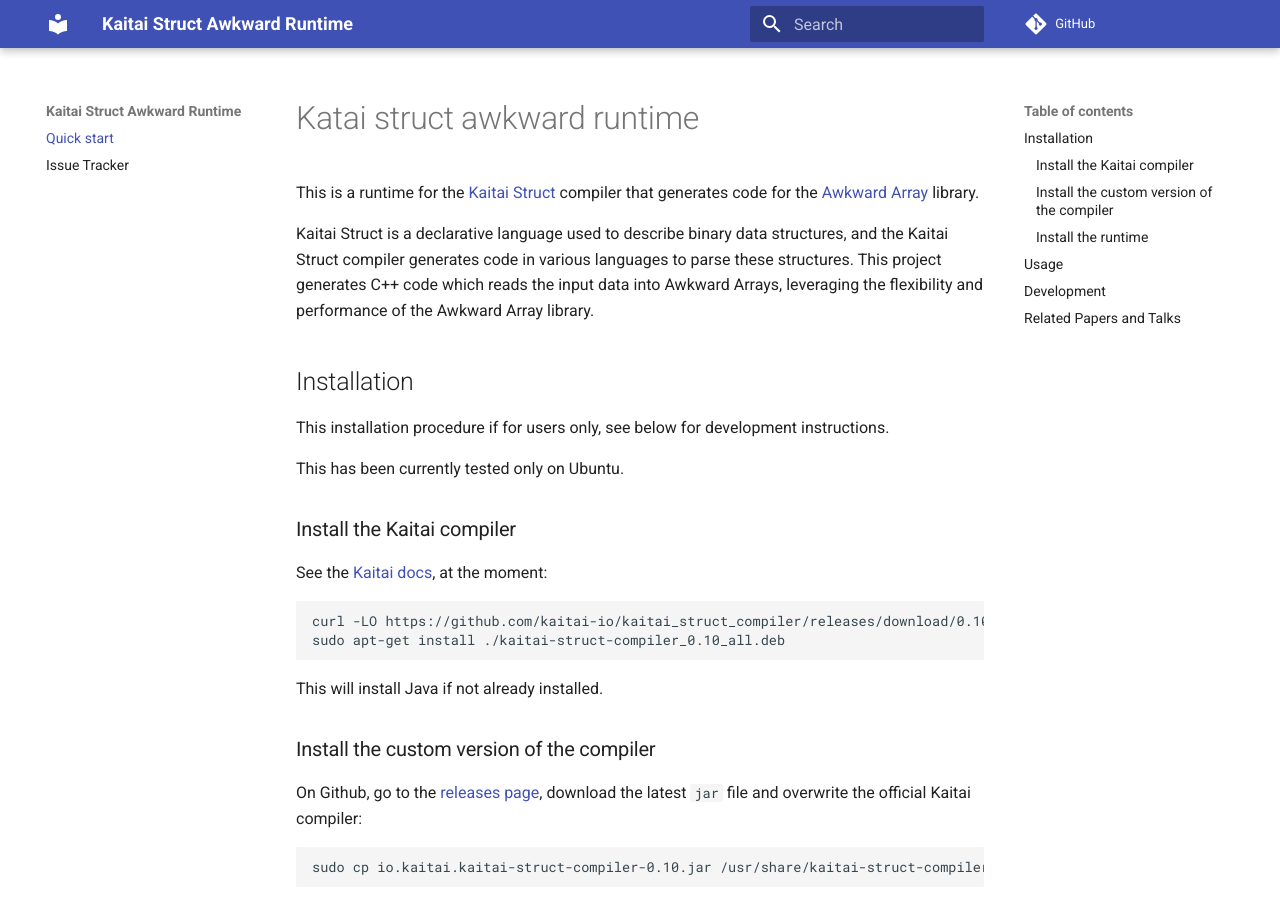
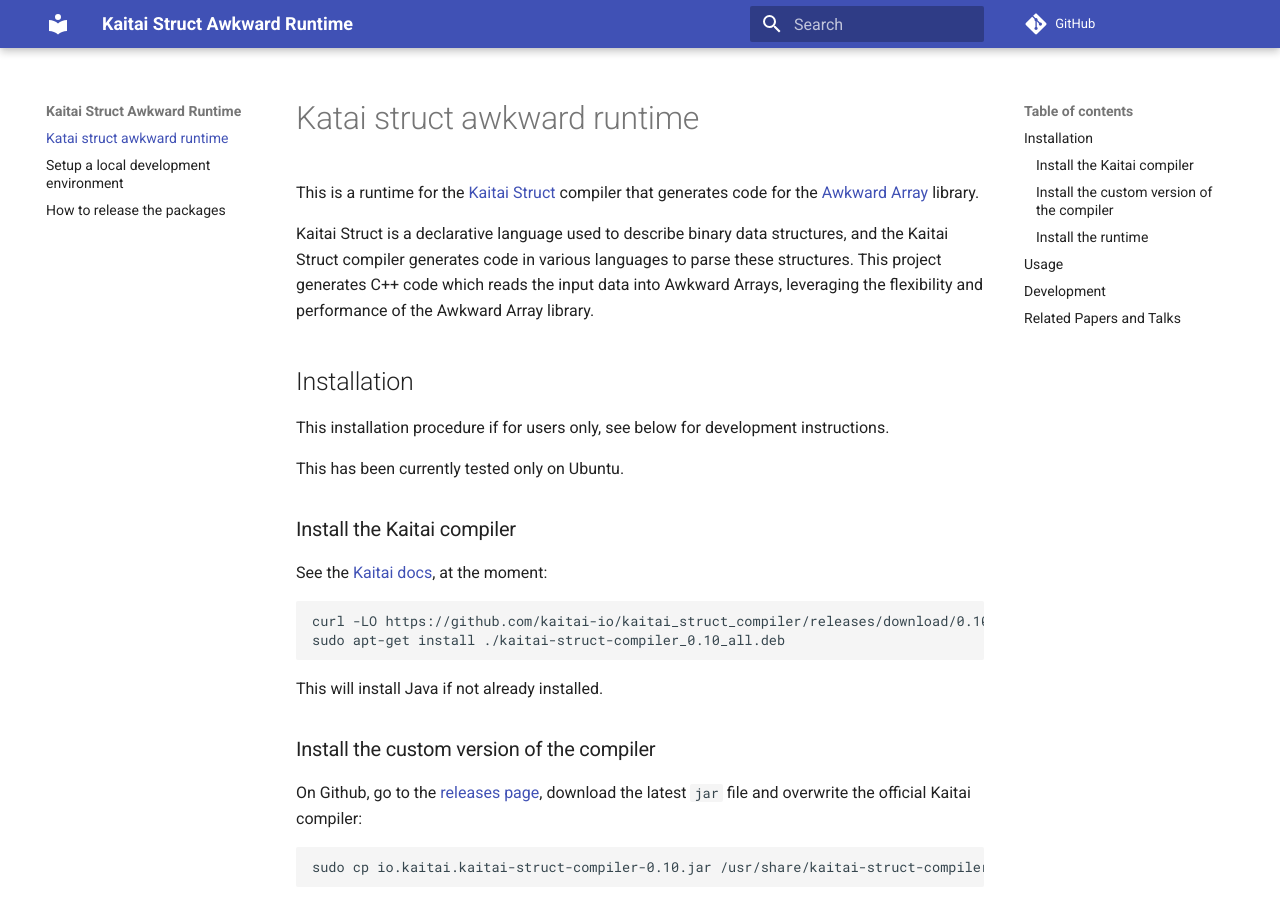
Before and after one commit to det-lab/kaitai_struct_awkward_runtime, an MkDocs documentation site: the page built from docs/index.md, in a window 1280 px wide and 900 px high. Built offline with MkDocs 1.6.1 and Material for MkDocs 9.7.7, drawn with Linux system fonts in a browser that asks for light colours; comment, search, counter and statistics services are not loaded.

Commit message:
doc: use default nav

```diff
--- a/mkdocs.yml
+++ b/mkdocs.yml
@@ -3,6 +3,3 @@
 repo_url: https://github.com/det-lab/kaitai_struct_awkward_runtime
 theme:
   name: material
-nav:
-  - Quick start: 'index.md'
-  - 'Issue Tracker': 'https://github.com/det-lab/kaitai_struct_awkward_runtime/issues'
```
